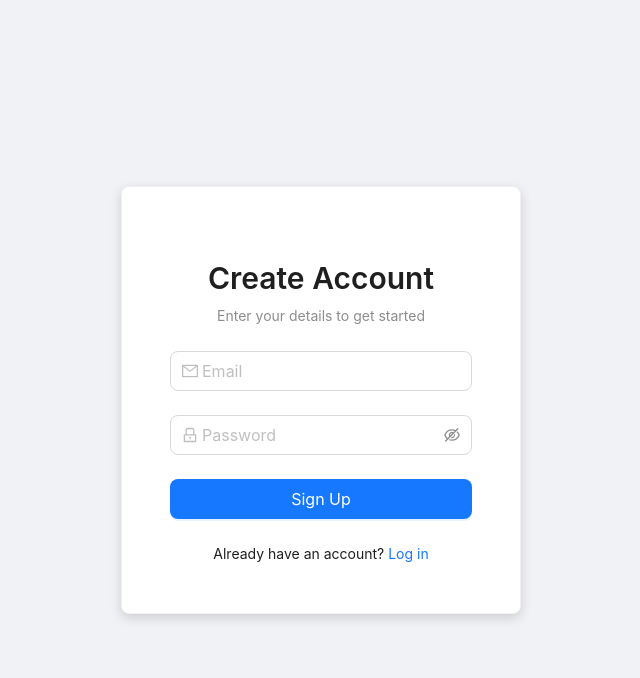
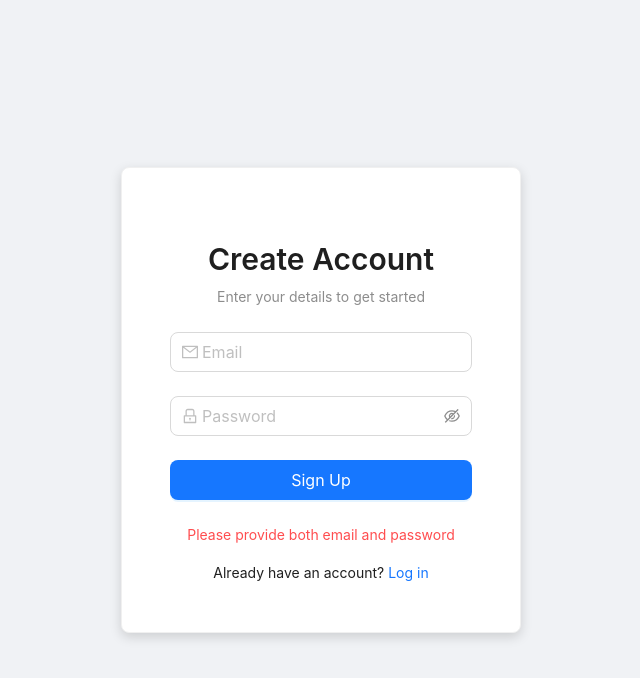
Before and after one commit to Senahilal/Spark-Bytes, a Next.js app in the folder spark-bytes/: page /signup in a window 1280 px wide. Both pictures are taken after a click on the button "Sign Up". Shown: the top 678 px of the page, without its empty margins (319-959 px from the left). Built offline with nearby package versions, Linux system fonts and the light colour scheme; no server answers.

Commit message:
enforce BU email only

```diff
--- a/spark-bytes/src/app/signup/page.tsx
+++ b/spark-bytes/src/app/signup/page.tsx
@@ -21,9 +21,16 @@ export default function SignUp() {
 
   const router = useRouter();
 
+  const [manualError, setManualError] = useState<String>("");
+
   async function handleSignUp() {
     if (!email || !password) {
-      message.error("Please provide both email and password");
+      setManualError("Please provide both email and password");
+      return;
+    }
+    // prevent non @bu.edu emails
+    if (!email.endsWith("@bu.edu")) {
+      setManualError("Please use a @bu.edu email address");
       return;
     }
 
@@ -44,6 +51,7 @@ export default function SignUp() {
         organizer: false,
         admin: false,
       });
+
 
       message.success("Account created successfully!");
       setEmail("");
@@ -111,6 +119,12 @@ export default function SignUp() {
             </div>
           )}
 
+          {manualError && (
+            <div style={{ color: "#ff4d4f", textAlign: "center", marginBottom: 16 }}>
+              {manualError}
+            </div>
+          )}
+
 
           <div style={{ textAlign: "center" }}>
             <Text>
```
